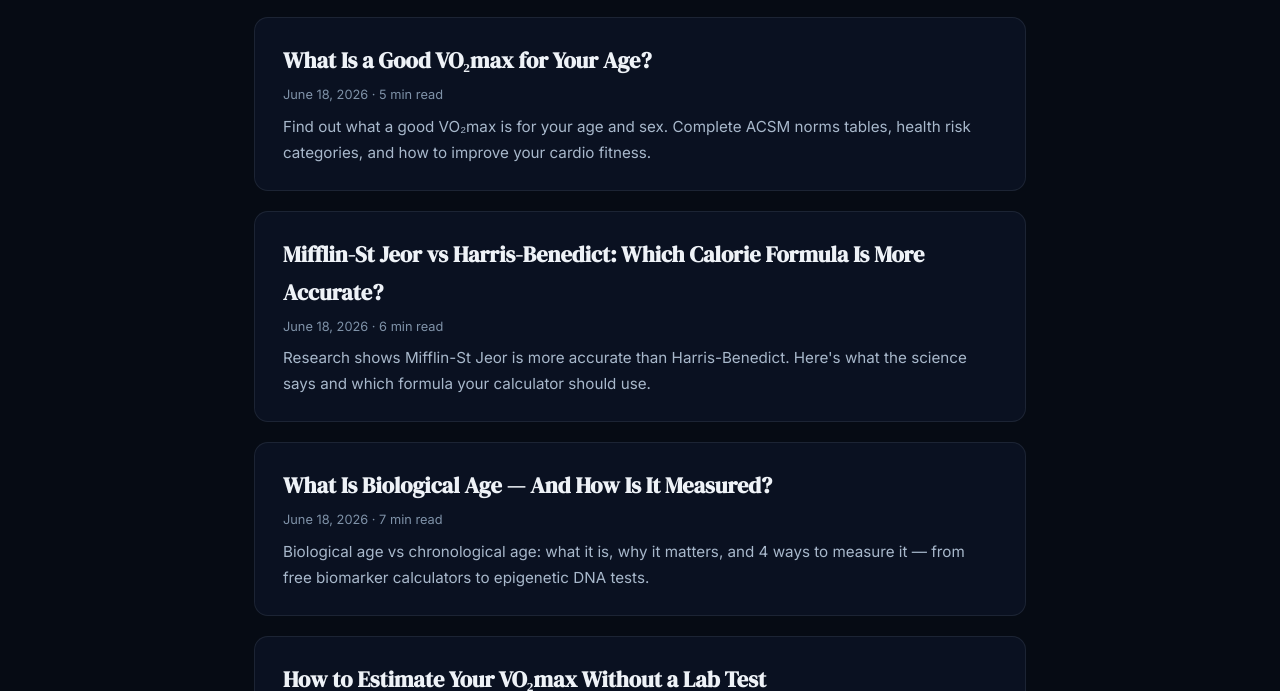
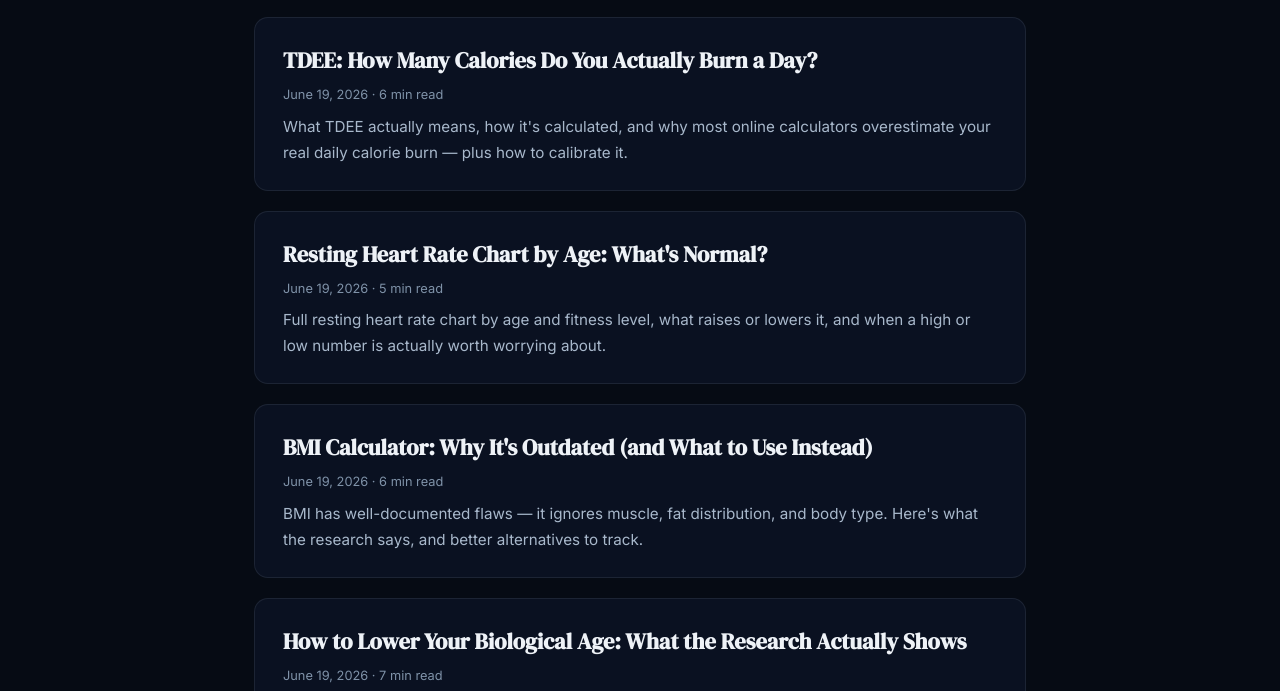
Before and after one commit to TorsteinHolmelid/Landing-Page, a plain HTML site: page blog/index.html in a window 1280 px wide. Shown: the part 212-903 px from the top of the page. Drawn offline with Linux system fonts and the light colour scheme.

Commit message:
Update index.html

```diff
--- a/blog/index.html
+++ b/blog/index.html
@@ -13,7 +13,7 @@
   <meta charset="UTF-8">
   <meta name="viewport" content="width=device-width, initial-scale=1.0">
   <title>Blog – Health, Biological Age & Fitness | MyHealthTools</title>
-  <meta name="description" content="Articles on biological age, VO2max, calorie formulas, and how to improve your health with science-based methods.">
+  <meta name="description" content="Articles on biological age, VO2max, TDEE, resting heart rate, BMI, and how to improve your health with science-based methods.">
   <link rel="canonical" href="https://my-health-tools.com/blog/">
 
   <link rel="preconnect" href="https://fonts.googleapis.com">
@@ -140,6 +140,34 @@
 
   <!-- ⬇️ NEWEST POST FIRST ⬇️ -->
 
+  <!-- Post 8: TDEE -->
+  <div class="blog-post">
+    <h2><a href="tdee-how-many-calories-do-you-burn.html">TDEE: How Many Calories Do You Actually Burn a Day?</a></h2>
+    <div class="meta">June 19, 2026 · 6 min read</div>
+    <div class="excerpt">What TDEE actually means, how it's calculated, and why most online calculators overestimate your real daily calorie burn — plus how to calibrate it.</div>
+  </div>
+
+  <!-- Post 7: Resting Heart Rate Chart -->
+  <div class="blog-post">
+    <h2><a href="resting-heart-rate-chart-by-age.html">Resting Heart Rate Chart by Age: What's Normal?</a></h2>
+    <div class="meta">June 19, 2026 · 5 min read</div>
+    <div class="excerpt">Full resting heart rate chart by age and fitness level, what raises or lowers it, and when a high or low number is actually worth worrying about.</div>
+  </div>
+
+  <!-- Post 6: BMI Outdated -->
+  <div class="blog-post">
+    <h2><a href="bmi-calculator-outdated-alternatives.html">BMI Calculator: Why It's Outdated (and What to Use Instead)</a></h2>
+    <div class="meta">June 19, 2026 · 6 min read</div>
+    <div class="excerpt">BMI has well-documented flaws — it ignores muscle, fat distribution, and body type. Here's what the research says, and better alternatives to track.</div>
+  </div>
+
+  <!-- Post 5: How to Lower Biological Age -->
+  <div class="blog-post">
+    <h2><a href="how-to-lower-biological-age.html">How to Lower Your Biological Age: What the Research Actually Shows</a></h2>
+    <div class="meta">June 19, 2026 · 7 min read</div>
+    <div class="excerpt">Evidence-ranked interventions for lowering biological age — exercise, body composition, sleep, smoking, and stress — with realistic timelines for each.</div>
+  </div>
+
   <!-- Post 4: Good VO2max for Age -->
   <div class="blog-post">
     <h2><a href="what-is-a-good-vo2max-for-age.html">What Is a Good VO₂max for Your Age?</a></h2>
```
